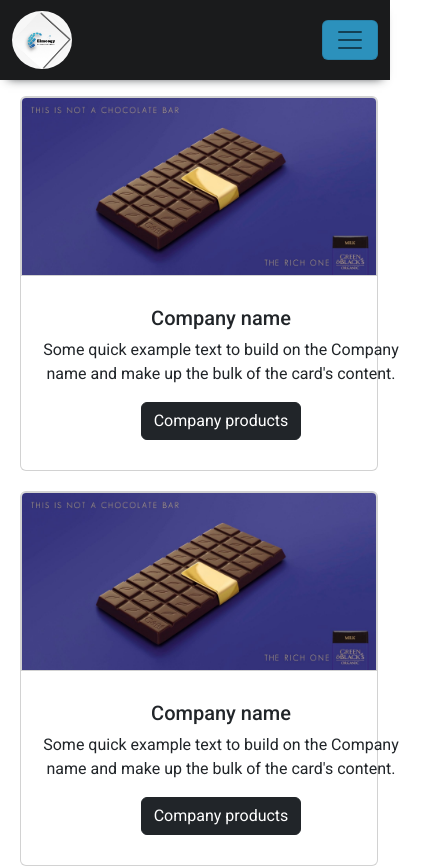
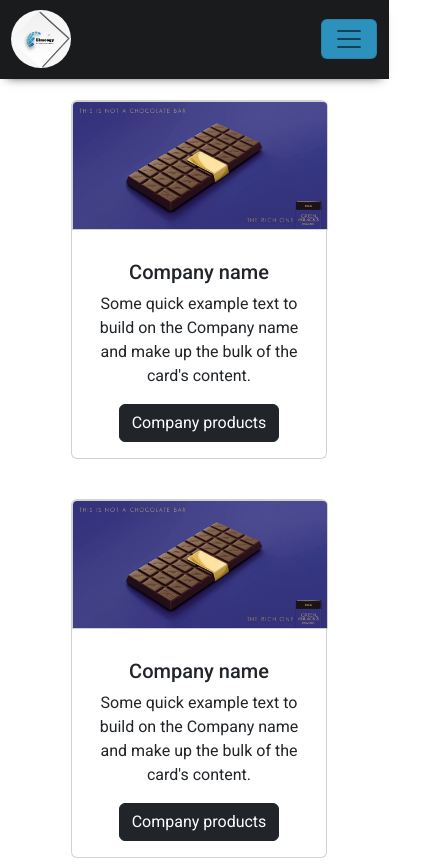
Before and after one commit to Mohamed-Abdulsalam/Elmoogy_Website, a plain HTML site: page morecompanies.html in a window 390 px wide. Shown: the top 868 px of the page, 421 px wide, since content can reach past the window. Drawn offline with Linux system fonts and the light colour scheme; a web font is replaced by a local one.

Commit message:
Upload The Project

```diff
--- a/css/morecompanies.css
+++ b/css/morecompanies.css
@@ -14,8 +14,8 @@ body {
 /* End Rules */
 /* Start Navbar */
 .nav-shadow {
-/* position: fixed; */
-  z-index: 10000000;
+position: sticky;
+  z-index: 10000000000;
   box-shadow: 0 6px 10px -8px;
   width: 100% !important;
   height: 80px;
@@ -186,7 +186,16 @@ body {
 }
 /* End Footer */
 /* Start Media Query */
-@media (max-width: 991px) {
+@media (max-width: 992px) {
+  :root {
+    overflow-x: hidden;
+  }
+  .nav-shadow {
+    max-width: 100% !important;
+    position: fixed;
+    z-index: 1000000000000;
+    margin: -1px;
+  }
   .nav-shadow .logo {
     margin-left: 0px;
   }
@@ -212,16 +221,20 @@ body {
   .off-contact {
     gap: 50px;
   }
-  .card {
-    width: 100% !important;
+  .card-container {
+    gap: 0;
+    margin-top: 80px !important;
+  }
+    .testanimation {
+    margin: 20px auto;
+    width: 100%;
+  }
+ .card {
+    width: 16rem !important;
+    margin: auto;
   }
   .card .card-body {
     text-align: center;
-    width: 400px;
     margin: auto;
-    padding-bottom: 30px;
-  }
-  .testanimation:hover {
-    transform: none;
   }
   /* End Media Query */
```
